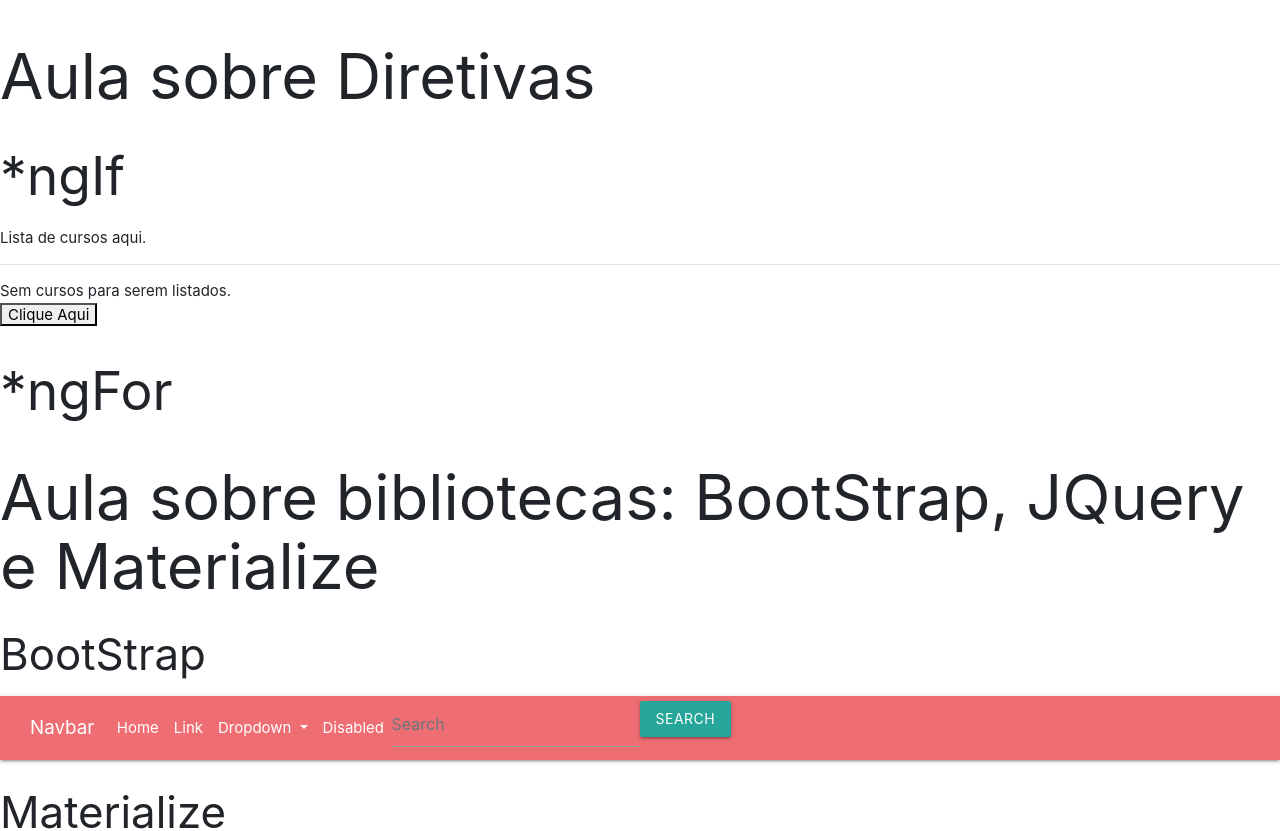
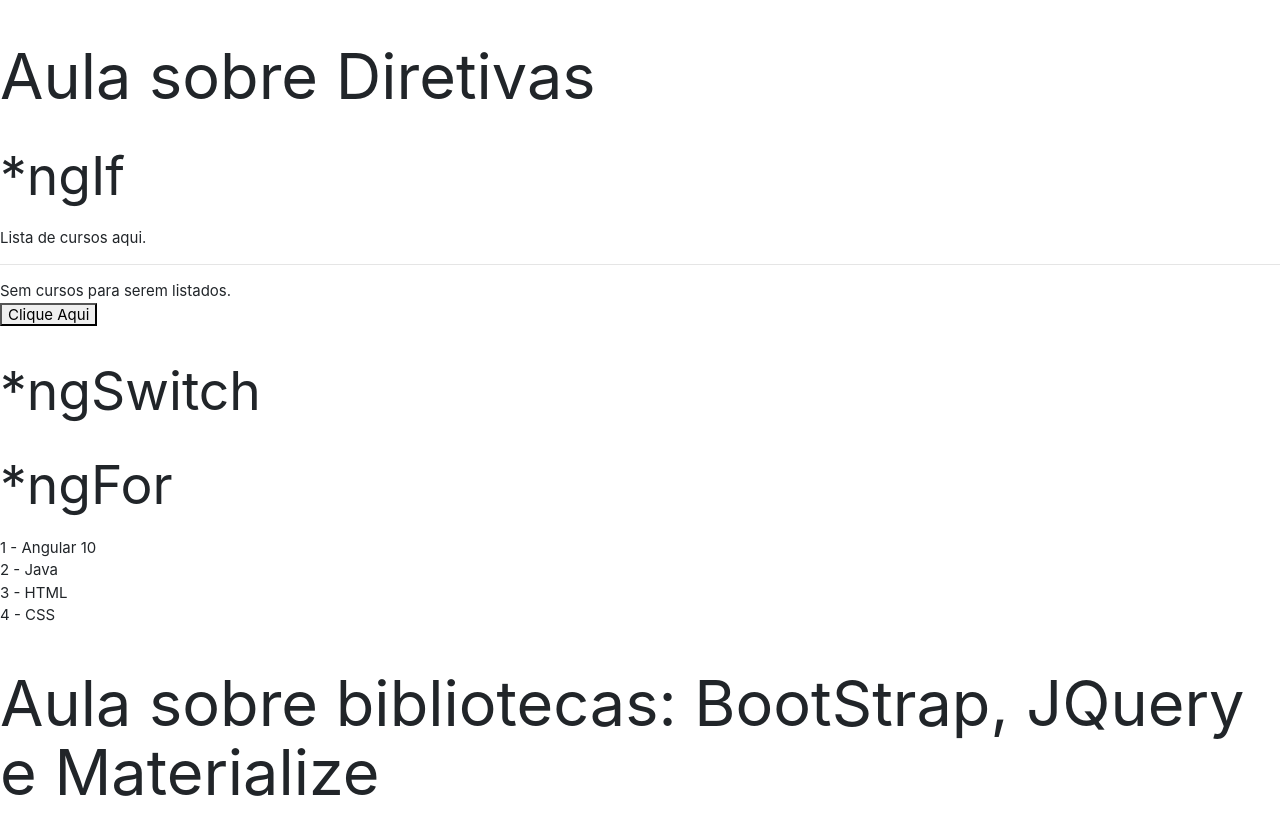
Before and after one commit to jackcielf/curso-de-Angular-v10, an Angular app: page / in a window 1280 px wide. Shown: the top 831 px of the page. Built offline with nearby package versions, Linux system fonts and the light colour scheme.

Commit message:
aula sobre diretivas

```diff
--- a/angular.json
+++ b/angular.json
@@ -24,13 +24,8 @@
             "tsConfig": "tsconfig.app.json",
             "aot": true,
             "assets": ["src/favicon.ico", "src/assets"],
-            "styles": [
-              "src/styles.sass",
-              "../node_modules/materialize-css/dist/css/materialize.css"
-            ],
-            "scripts": [
-              "../node_modules/materialize-css/dist/js/materialize.js"
-            ]
+            "styles": ["src/styles.sass"],
+            "scripts": []
           },
           "configurations": {
             "production": {
--- a/package.json
+++ b/package.json
@@ -22,6 +22,7 @@
     "angular2-materialize": "^15.1.10",
     "bootstrap": "^5.3.1",
     "jquery": "^2.2.4",
+    "materialize": "^1.0.0",
     "materialize-css": "^1.0.0",
     "rxjs": "~6.6.0",
     "tether": "^2.0.0",
--- a/src/app/components/diretives/diretives.component.html
+++ b/src/app/components/diretives/diretives.component.html
@@ -10,6 +10,14 @@
         <button (click)="onMostrarCursos()">Clique Aqui</button>
     </article>
     <article>
+        <h2>*ngSwitch</h2>
+    </article>
+    <article>
         <h2>*ngFor</h2>
+        <ul>
+            <li *ngFor="let curso of cursos, let i = index">
+                {{i + 1}} - {{curso}}
+            </li>
+        </ul>
     </article>
 </section>
--- a/src/app/components/diretives/diretives.component.ts
+++ b/src/app/components/diretives/diretives.component.ts
@@ -6,7 +6,7 @@ import { Component, OnInit } from '@angular/core';
   styleUrls: ['./diretives.component.sass'],
 })
 export class DiretivesComponent implements OnInit {
-  cursos: string[] = ['Angular 10'];
+  cursos: string[] = ['Angular 10', 'Java', 'HTML', 'CSS'];
 
   mostrarCursos = false;
 
@@ -16,5 +16,10 @@ export class DiretivesComponent implements OnInit {
 
   constructor() {}
 
-  ngOnInit(): void {}
+  ngOnInit(): void {
+    for (let i = 0; i < this.cursos.length; i++) {
+      const curso = this.cursos[i];
+
+    }
+  }
 }
```
Also changed, not shown: 1 other file (tests, documents, lock files or other folders).
